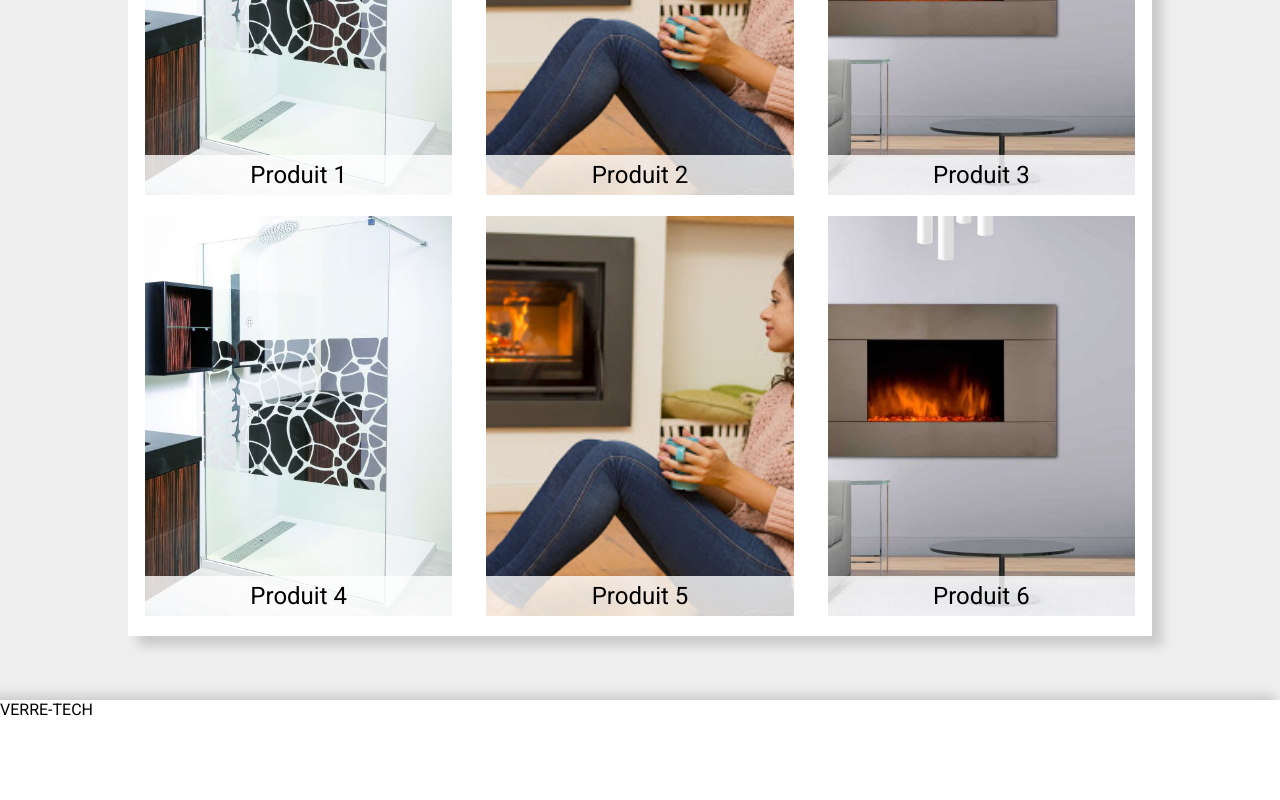
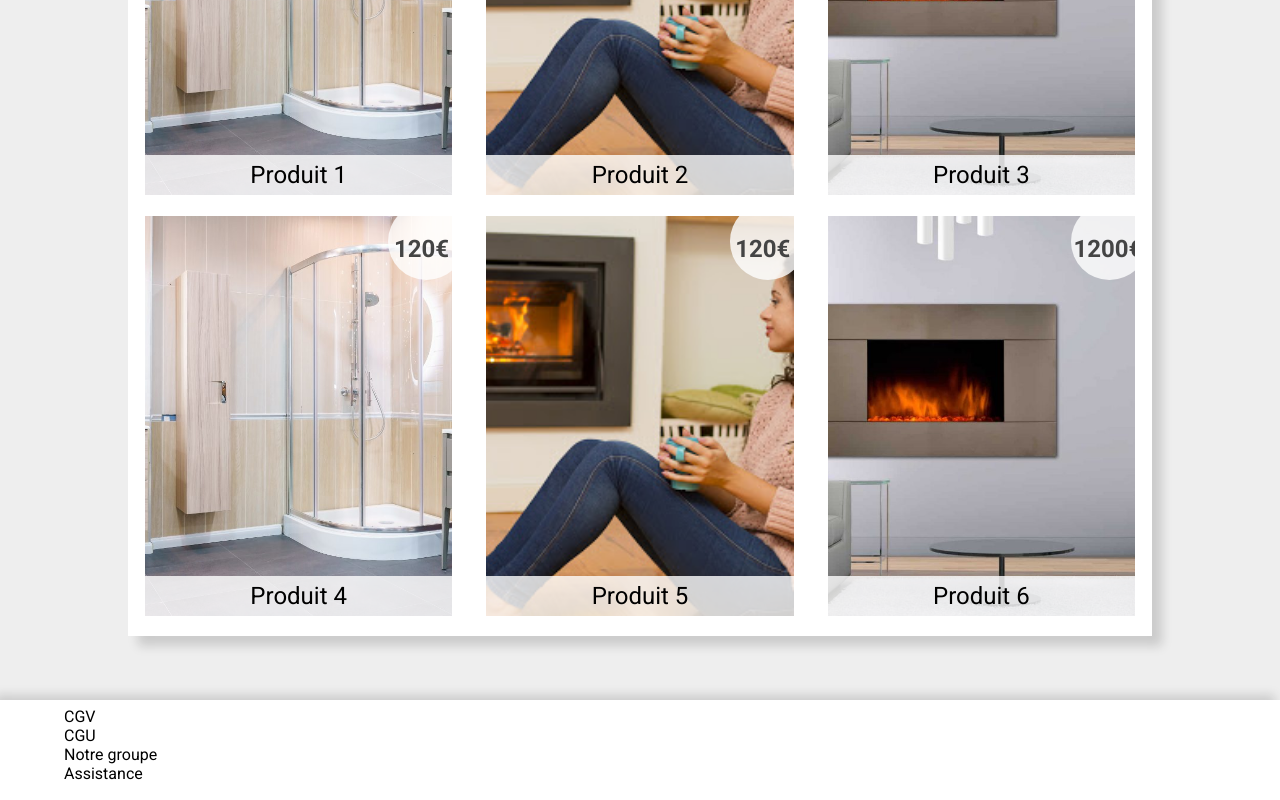
Before and after one commit to JulienKEIFF/maquette1, a Vue app: page / in a window 1280 px wide. Shown: the part 843-1643 px from the top of the page. Built offline with nearby package versions, Linux system fonts and the light colour scheme.

Commit message:
Add transition and product page

```diff
--- a/src/App.vue
+++ b/src/App.vue
@@ -1,7 +1,11 @@
 <template>
   <div id="app">
     <navbar />
-    <router-view/>
+
+    <transition name="fade">
+      <router-view></router-view>
+    </transition>
+
     <footer-vue />
   </div>
 </template>
@@ -41,4 +45,11 @@ body{
     }
   }
 }
+
+.fade-enter-active, .fade-leave-active {
+  transition: opacity .5s;
+}
+.fade-enter, .fade-leave-to /* .fade-leave-active below version 2.1.8 */ {
+  opacity: 0;
+}
 </style>
--- a/src/components/footerVue.vue
+++ b/src/components/footerVue.vue
@@ -1,13 +1,19 @@
 <template>
   <div class="footer">
-    {{"verre-tech" | uppercase}}
+    <div v-for="info in infosFooter" :key="info" class="footer-links">
+      {{info}}
+    </div>
   </div>
 </template>
 
 <script>
 export default {
   name: 'footer-vue',
-  infosFooter: [""]
+  data(){
+    return{
+      infosFooter: ["CGV", "CGU", "Notre groupe", "Assistance"]
+    }
+  }
 }
 </script>
 
@@ -19,5 +25,15 @@ export default {
     height: 100px;
     background: white;
     box-shadow: -5px -5px 10px rgba(0, 0, 0, 0.15);
+    display: flex;
+    flex-direction: column;
+    .footer-links{
+      position: relative;
+      left: 5%;
+      width: 20%;
+      &:first-of-type{
+        margin-top: 0.5%;
+      }
+    }
   }
 </style>
--- a/src/components/homeListProduct.vue
+++ b/src/components/homeListProduct.vue
@@ -15,37 +15,43 @@ export default {
         name: "Produit 1",
         id: 0,
         img: "img1.jpg",
-        desc: "Lorem ipsum dolor sit amet, consectetur adipiscing elit. Integer dictum turpis et."
+        desc: "Lorem ipsum dolor sit amet, consectetur adipiscing elit. Integer dictum turpis et.",
+        price: "35€"
       },
       {
         name: "Produit 2",
         id: 1,
         img: "img2.jpg",
-        desc: "Lorem ipsum dolor sit amet, consectetur adipiscing elit. Integer dictum turpis et."
+        desc: "Lorem ipsum dolor sit amet, consectetur adipiscing elit. Integer dictum turpis et.",
+        price: "120€"
       },
       {
         name: "Produit 3",
         id: 2,
         img: "img3.jpg",
-        desc: "Lorem ipsum dolor sit amet, consectetur adipiscing elit. Integer dictum turpis et."
+        desc: "Lorem ipsum dolor sit amet, consectetur adipiscing elit. Integer dictum turpis et.",
+        price: "120€"
       },
       {
         name: "Produit 4",
         id: 3,
         img: "img1.jpg",
-        desc: "Lorem ipsum dolor sit amet, consectetur adipiscing elit. Integer dictum turpis et."
+        desc: "Lorem ipsum dolor sit amet, consectetur adipiscing elit. Integer dictum turpis et.",
+        price: "120€"
       },
       {
         name: "Produit 5",
         id: 4,
         img: "img2.jpg",
-        desc: "Lorem ipsum dolor sit amet, consectetur adipiscing elit. Integer dictum turpis et."
+        desc: "Lorem ipsum dolor sit amet, consectetur adipiscing elit. Integer dictum turpis et.",
+        price: "120€"
       },
       {
         name: "Produit 6",
         id: 5,
         img: "img3.jpg",
-        desc: "Lorem ipsum dolor sit amet, consectetur adipiscing elit. Integer dictum turpis et."
+        desc: "Lorem ipsum dolor sit amet, consectetur adipiscing elit. Integer dictum turpis et.",
+        price: "1200€"
       }]
     }
   }
--- a/src/components/homeProduct.vue
+++ b/src/components/homeProduct.vue
@@ -1,6 +1,12 @@
 <template>
   <div class="home-product">
     <img :src="getImg(productInfo.img)" alt="" class="image-product">
+    <div class="price">
+      <div class="price-text">
+        {{productInfo.price}}
+      </div>
+      <div class="price-bg"></div>
+    </div>
     <div class="info">
       <div class="text">
         {{productInfo.name | capitalize}}
@@ -38,7 +44,7 @@ export default {
 
 <style scoped lang="scss">
   .home-product{
-      position: relative;
+    position: relative;
     width: 30%;
     height: 50vh;
     background: grey;
@@ -48,6 +54,35 @@ export default {
       height: 100%;
       width: 100%;
       object-fit: cover;
+    }
+    .price{
+      position: absolute;
+      top: 0;
+      right: 0;
+      width: 6vw;
+      height: 6vw;
+        overflow: hidden;
+      .price-bg{
+        position: absolute;
+        top: -1vw;
+        right: -1vw;
+        border-radius: 50%;
+        height: 6vw;
+        width: 100%;
+        background: white;
+        opacity: 0.8;
+      }
+      .price-text{
+        position: absolute;
+        top: 25%;
+        right: 0%;
+        z-index: 1;
+        font-size: 1.5em;
+        font-weight: bold;
+        color: #444;
+        width: 80%;
+        text-align: center;
+      }
     }
     .info{
       position: absolute;
@@ -92,6 +127,7 @@ export default {
           font-size: 120%;
           &:hover{
             color: #2c3e50;
+            cursor: pointer;
           }
         }
       }
--- a/src/components/navbar.vue
+++ b/src/components/navbar.vue
@@ -7,7 +7,7 @@
     </div>
 
     <div id="nav">
-      <p class="page" v-for="item in page" :key="item">{{ item | uppercase }} <span class="bar"></span> </p>
+      <p class="page" v-for="(item, i) in page" :key="item" v-on:click="checkPath(i)">{{ item | uppercase }} <span class="bar"></span> </p>
     </div>
   </div>
 </template>
@@ -19,6 +19,12 @@ export default {
     return{
       info: ["Retrait des produit sous 2H", "Trouver un point de retrait", "Suivis de commande", "S'identifier", "Panier"],
       page: ["LOGO", "Espace Pare-douche", "Espace Cloison et parois", "Espace cheminée"]
+    }
+  },
+  methods: {
+    checkPath: function(value){
+      if(value == 0) { this.$router.push({ path: '/' }) };
+      if(value == 1) { this.$router.push({ path: '/product' }) };
     }
   }
 }
--- a/src/router/index.js
+++ b/src/router/index.js
@@ -13,7 +13,7 @@ const routes = [
   },
   {
     path: '/product',
-    name: 'Product',
+    name: 'product',
     component: Product
   }
 ]
--- a/src/views/Product.vue
+++ b/src/views/Product.vue
@@ -1,6 +1,7 @@
 <template>
   <div class="product">
     <product-achat />
+    cool
   </div>
 </template>
 
```
Also changed, not shown: src/assets/img/img1.jpg.
